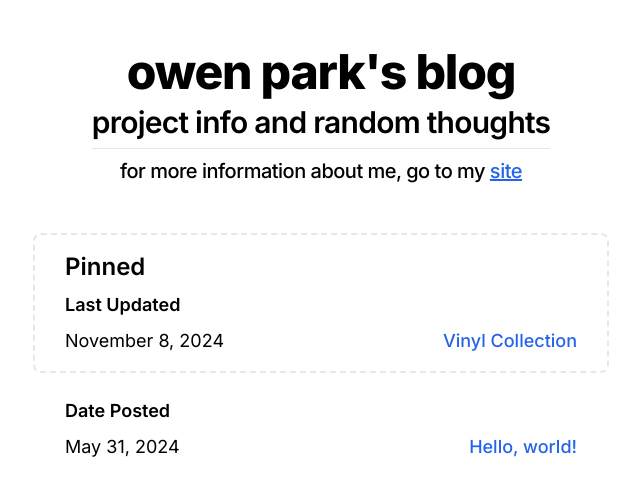
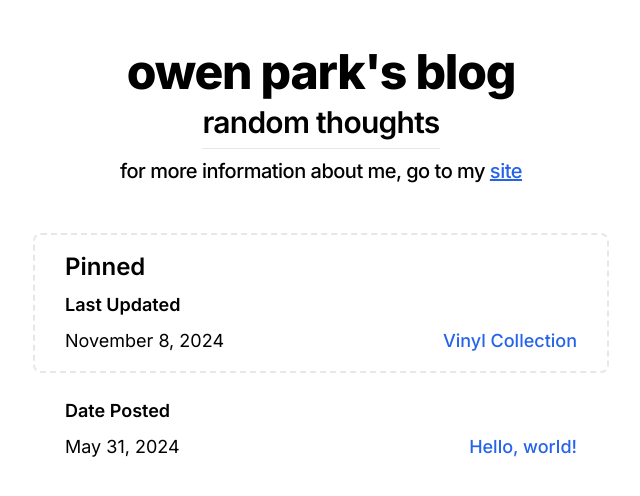
Before and after one commit to owenpark8/personal-site, a Next.js app: page /blog in a window 1280 px wide. Shown: the top 496 px of the page, without its empty margins (319-959 px from the left). Built offline with nearby package versions, Linux system fonts and the light colour scheme.

Commit message:
blog header2 change

```diff
--- a/src/app/blog/page.tsx
+++ b/src/app/blog/page.tsx
@@ -23,7 +23,7 @@ export default function Blog() {
                             owen park&apos;s blog
                         </h1>
                         <h2 className="scroll-m-20 pt-2 text-3xl font-semibold tracking-tight pb-2 border-b">
-                            project info and random thoughts
+                            random thoughts
                         </h2>
                         <h3 className="pt-2 text-xl font-medium tracking-tight">
                             for more information about me, go to my{" "}
```
